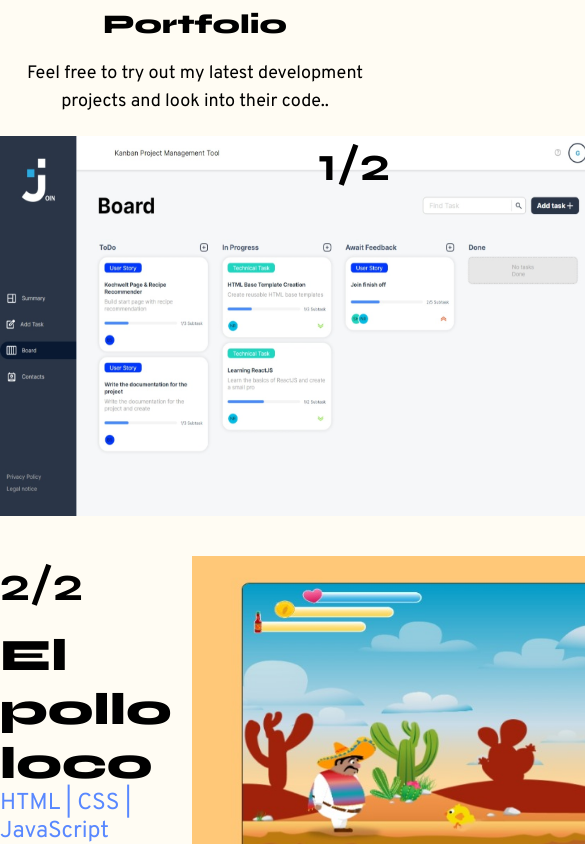
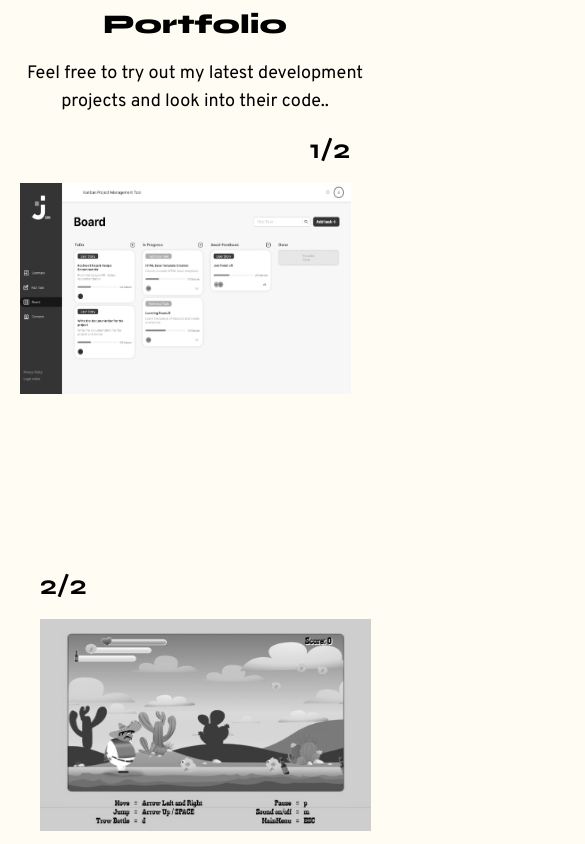
Before and after one commit to BelaSchrammDev/portfolio, an Angular app: page / in a window 390 px wide. Shown: the part 2780-3624 px from the top of the page, 585 px wide, since content can reach past the window. Built offline with nearby package versions, Linux system fonts and the light colour scheme.

Commit message:
add movement to projects

```diff
--- a/src/app/myprojects/myprojects.component.html
+++ b/src/app/myprojects/myprojects.component.html
@@ -1,8 +1,10 @@
 <section>
     <span class="headline">Portfolio</span>
     <span class="text">Feel free to try out my latest development projects and look into their code..</span>
-    @for( project of projectlist; track projectlist) {
-    <app-project [project]="project" [index]="$index+1" [total]="projectlist.length"
-        [otherDirection]="$odd"></app-project>
-    }
+    <div class="projectlist">
+        @for( project of projectlist; track projectlist) {
+        <app-project [project]="project" [index]="$index+1" [total]="projectlist.length"
+            [otherDirection]="$odd"></app-project>
+        }
+    </div>
 </section>
--- a/src/app/myprojects/myprojects.component.scss
+++ b/src/app/myprojects/myprojects.component.scss
@@ -12,6 +12,12 @@
         font-size: $headline-font-size;
         font-weight: 800;
         text-align: center;
+        transition: all 0.15s ease-in-out;
+
+        &:hover {
+            cursor: default;
+            color: $main_highlight_color;
+        }
     }
 
     .text {
@@ -21,4 +27,14 @@
         line-height: 28px;
         text-align: center;
     }
+
+    .projectlist {
+        display: flex;
+        flex-direction: column;
+        justify-content: flex-start;
+        align-items: stretch;
+        gap: 20px;
+        padding-left: $main-padding-dynamic;
+        padding-right: $main-padding-dynamic;
+    }
 }
--- a/src/app/myprojects/myprojects.component.ts
+++ b/src/app/myprojects/myprojects.component.ts
@@ -26,7 +26,7 @@
     },
     {
       name: 'El pollo loco',
-      tags: ['HTML', 'CSS', 'JavaScript'],
+      tags: ['HTML', 'CSS', 'JavaScript', 'OOP'],
       description: 'A chicken restaurant website.',
       image: 'pollo.jpeg',
     }
--- a/src/app/myprojects/project/project.component.html
+++ b/src/app/myprojects/project/project.component.html
@@ -1,12 +1,24 @@
-<section>
+<section [style.justify-content]="otherDirection ? 'flex-end' : 'flex-start'">
     <span [style.left]="otherDirection ? 0 : 'unset'" class="projectnum">{{ index }}/{{ total }}</span>
     <div [style.flex-direction]="otherDirection ? 'row-reverse' : 'row'" class="content">
         @if (project) {
-        <div class="picture">
-            <img src="./assets/images/projects/{{ project.image }}" alt="">
+        <div class="picture_section">
+            <img [ngClass]="{'picture_right': !otherDirection, 'picture_left': otherDirection, 'picture': true }"
+                src="./assets/images/projects/{{ project.image }}" alt="">
+            <div [ngClass]="{'frame_right': !otherDirection, 'frame_left': otherDirection, 'frame': true }">
+                <div [ngClass]="{'badge_right': !otherDirection, 'badge_left': otherDirection, 'badge': true }">
+                    <svg class="badge_svg" width="76" height="76" viewBox="0 0 76 76" fill="none"
+                        xmlns="http://www.w3.org/2000/svg">
+                        <rect x="0.0908203" width="75.7016" height="75.7016" rx="35.5" fill="black" />
+                        <path d="M58.4663 17.8574L18.483 58.3738" stroke="#FFFCF3" stroke-width="4" />
+                        <path d="M37.1419 17.8574L58.4663 17.8574L58.4663 39.1818" stroke="#FFFCF3" stroke-width="4" />
+                    </svg>
+                </div>
+            </div>
         </div>
-        <div class="description">
-            <span>{{ project.name }}</span>
+        <div [ngClass]="{'description_right': otherDirection, 'description_left': !otherDirection, 'description': true }"
+            [style.align-items]="otherDirection ? 'flex-end' : 'flex-start'">
+            <span [style.text-align]="otherDirection ? 'right' : 'left'">{{ project.name }}</span>
             <span>
                 @for(tag of project.tags; track project.tags) {
                 {{ tag }}
--- a/src/app/myprojects/project/project.component.scss
+++ b/src/app/myprojects/project/project.component.scss
@@ -1,53 +1,124 @@
 @import '../../../variables.scss';
+
+$project-picture-width: clamp(240px, calc(620px * 100vw / $max-width), 620px);
+$project-picture-height: calc($project-picture-width * 0.66);
+
+$project-title-font-size: clamp(27px, calc(45px * 100vw / $max-width), 45px);
+$project-tag-font-size: clamp(16px, calc(23px * 100vw / $max-width), 23px);
+$project-text-font-size: clamp(12px, calc(16px * 100vw / $max-width), 16px);
+
+$picture-width: calc($project-picture-width - 20px);
+$picture-height: calc($project-picture-height - 20px);
+$badge-size: clamp(40px, calc(80px * 100vw / $max-width), 80px);
 
 section {
     position: relative;
-    display: flex;
-    justify-content: flex-start;
-    align-items: center;
-
-    .content {
-        display: flex;
-        justify-content: flex-start;
-        align-items: center;
-    }
 
     .projectnum {
         position: absolute;
         top: 0;
         right: 0;
         font-family: Syne;
-        font-size: 48px;
+        font-size: $project-title-font-size;
         font-weight: 700;
-        line-height: 58px;
+        line-height: $project-title-font-size;
+    }
+
+    .content {
+        display: flex;
+        justify-content: flex-start;
+        align-items: center;
+        gap: $badge-size;
+
+        .picture_section {
+            position: relative;
+            width: $project-picture-width;
+            height: $project-picture-height;
+
+            .frame {
+                position: absolute;
+                bottom: 0;
+                width: calc(100% - 20px);
+                height: calc(100% - 20px);
+                border: 4px solid black;
+                opacity: 0;
+                transition: all 0.3s ease-in-out;
+
+
+                .badge {
+                    width: $badge-size;
+                    height: $badge-size;
+                    top: 50%;
+
+                    .badge_svg {
+                        width: $badge-size;
+                        height: $badge-size;
+                        transition: all 0.3s cubic-bezier(1, 0, 0.58, 1);
+                    }
+
+                }
+
+                .badge_right {
+                    position: absolute;
+                    transform: translateX(50%) translateY(-50%) rotate(135deg);
+                    right: 0;
+                }
+
+                .badge_left {
+                    position: absolute;
+                    transform: translateX(-50%) translateY(-50%) rotate(135deg);
+                    left: 0;
+                }
+
+            }
+
+            .frame_left {
+                left: 0;
+            }
+
+            .frame_right {
+                right: 0;
             }
 
             .picture {
-        width: $project-picture-width;
-        height: $project-picture-height;
+                position: absolute;
+                width: calc(100% - 20px);
+                height: calc(100% - 20px);
+                filter: grayscale(100%);
+                transition: all 0.3s ease-in-out;
+            }
 
-        img {
-            width: calc($project-picture-width - 20px);
-            height: calc($project-picture-height - 20px);
+            .picture_left {
+                right: 0;
             }
+
+            .picture_right {
+                left: 0;
+            }
+
+
         }
 
         .description {
+            z-index: -10;
             display: flex;
             flex-direction: column;
-        justify-content: flex-start;
+            justify-content: center;
             align-items: flex-start;
+            width: $project-picture-width;
+            height: $project-picture-height;
+            transition: all 0.3s ease-in-out;
 
             >span:first-child {
                 font-family: Syne;
-            font-size: 45px;
+                font-size: $project-title-font-size;
                 font-weight: 800;
                 color: black;
             }
 
             >span:nth-child(2) {
                 font-family: Overpass;
-            font-size: 23px;
+                font-size: $project-tag-font-size;
                 font-weight: 400;
                 line-height: 28px;
                 color: $main_highlight_color;
@@ -55,10 +126,69 @@
 
             >span:nth-child(3) {
                 font-family: Overpass;
-            font-size: 16px;
+                font-size: $project-text-font-size;
                 font-weight: 400;
                 line-height: 19px;
                 color: black;
             }
         }
+
+        .description_left {
+            transform: translateX(calc(-100% - $badge-size));
         }
+
+        .description_right {
+            transform: translateX(calc(100% + $badge-size));
+        }
+
+        .description_top {
+            transform: translateY(-100%);
+        }
+
+        &:hover {
+            .picture_section>.frame {
+                opacity: 1;
+            }
+
+            .picture_section>.frame>.badge>.badge_svg {
+                transform: rotate(-135deg);
+            }
+
+            .picture_section>.picture {
+                filter: grayscale(0%);
+            }
+
+            .description {
+                transform: translateX(0) translateY(0) !important;
+            }
+        }
+
+    }
+}
+
+@media (max-width: 650px) {
+
+    section {
+        padding-top: calc($project-title-font-size + 20px) !important;
+    }
+
+    .projectnum {
+        padding-left: 20px !important;
+        padding-right: 20px !important;
+    }
+
+    .content {
+        flex-direction: column !important;
+    }
+
+    .picture_section {
+        width: 90vw !important;
+        height: calc(90vw * 0.66) !important;
+    }
+
+    .description {
+        width: 90vw !important;
+        height: max-content !important;
+        transform: translateY(calc(-100% - $badge-size - 20px)) !important;
+    }
+}
--- a/src/app/myskills/myskills.component.scss
+++ b/src/app/myskills/myskills.component.scss
@@ -25,6 +25,7 @@
             background-color: $main_bg_color;
             position: absolute;
             top: calc($headline-font-size / 1.5 * -1);
+            transition: all 0.15s ease-in-out;
 
             &:hover {
                 cursor: default;
@@ -56,8 +57,14 @@
             text-align: center;
         }
 
-        &:hover img {
-            transform: translate3d(0, 0, -50px) rotate3d(0, 1, 0, 360deg) translate3d(0, 0, 50px);
+        &:hover {
+            img {
+                transform: translate3d(0, 0, -50px) rotate3d(0, 1, 0, 360deg) translate3d(0, 0, 50px);
+            }
+
+            span {
+                cursor: default;
+            }
         }
 
         &:hover>span {
--- a/src/variables.scss
+++ b/src/variables.scss
@@ -10,6 +10,3 @@
 
 $headline-font-size: clamp(27px, calc(78px * 100vw / $max-width), 78px);
 $content-font-size: clamp(18px, calc(23px * 100vw / $max-width), 23px);
-
-$project-picture-height: 400px;
-$project-picture-width: 620px;
```
Also changed, not shown: src/assets/images/arrowbadge.svg (added). Lines whose indentation alone changed are shown as unchanged.
